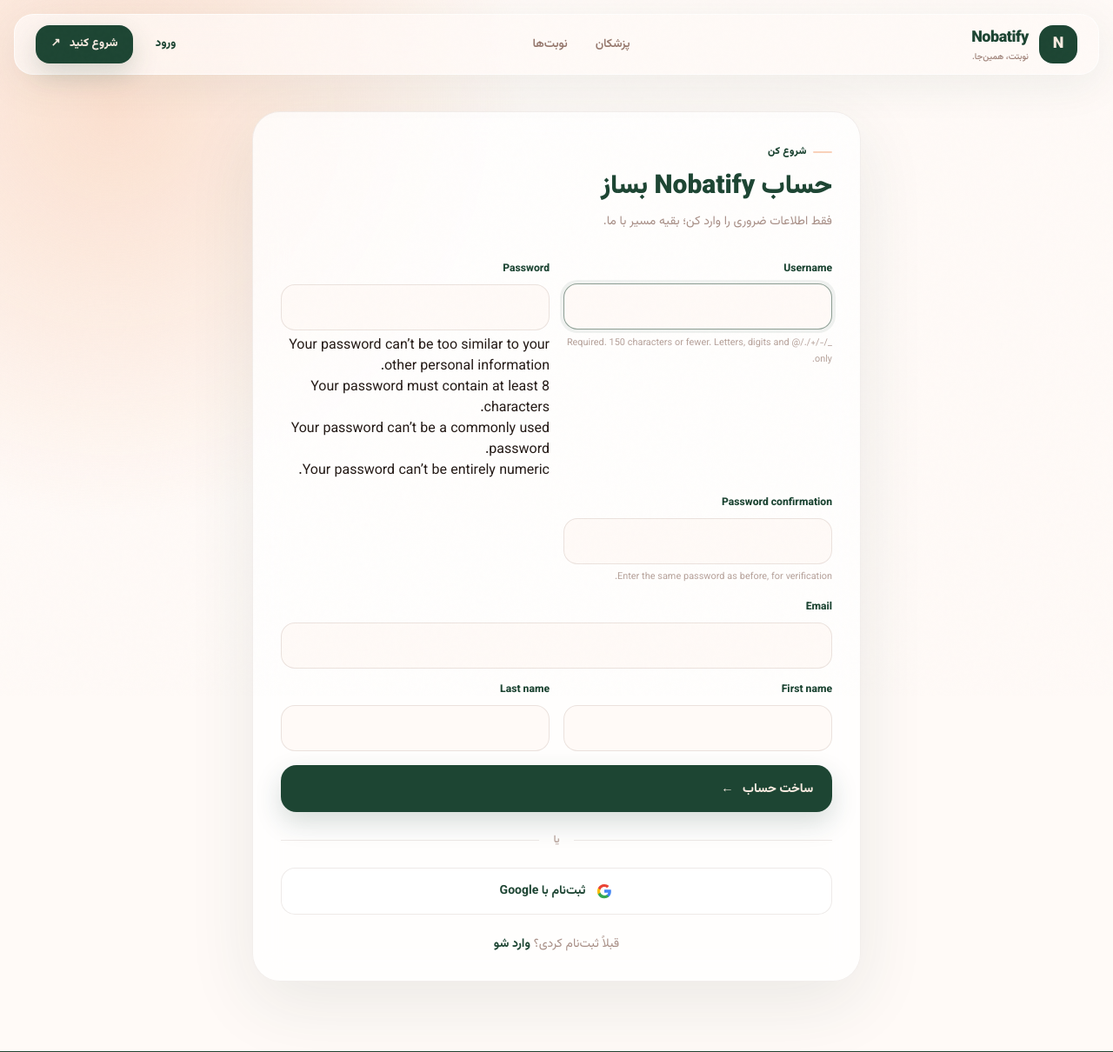
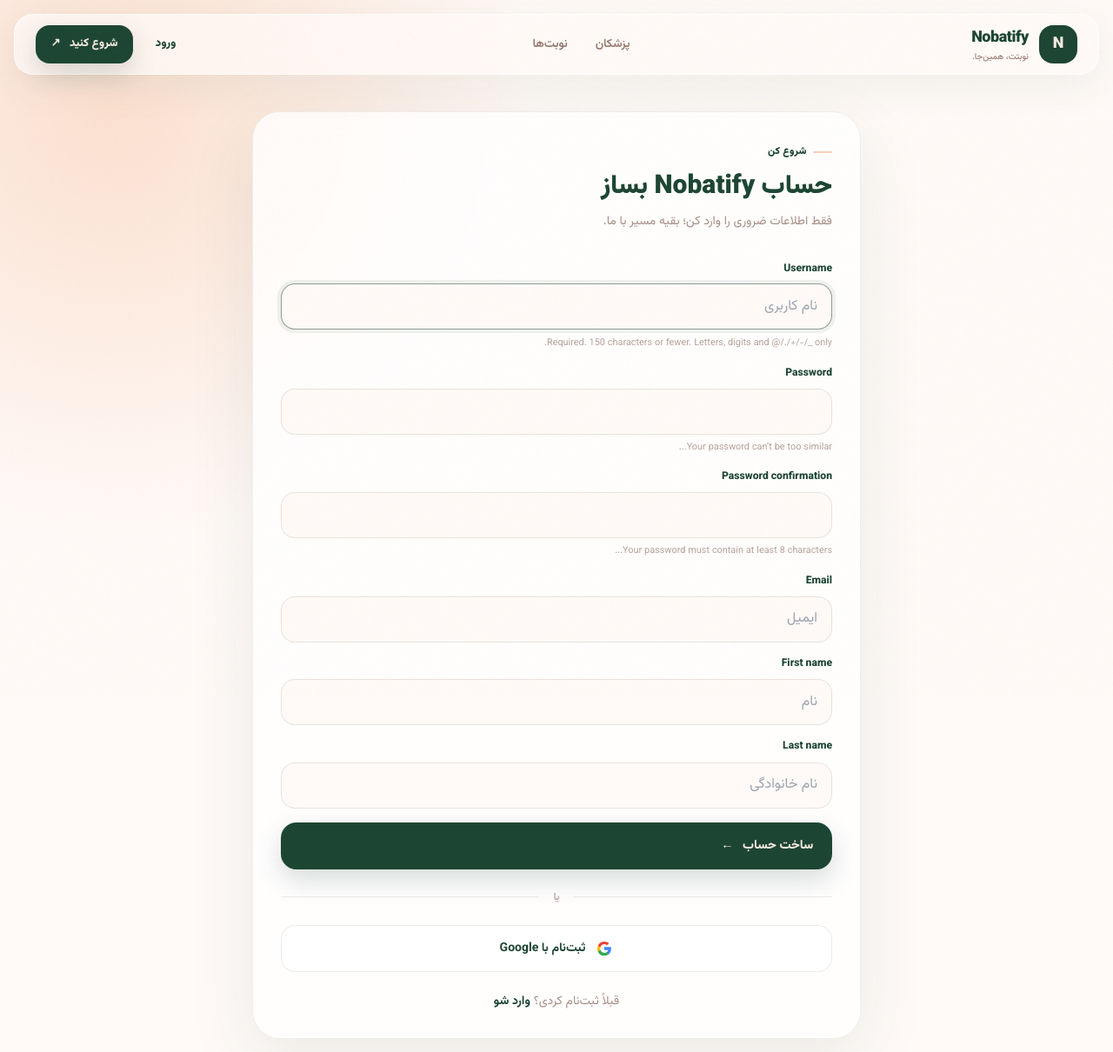
Before and after one commit to amirhosseineilat/Nobatify, a Django app: page /accounts/register/ in a window 1280 px wide. Shown: the top 1210 px of the page at 87% size. Run offline with Django 5.2, Linux system fonts and the light colour scheme; some libraries are stand-ins or nearby versions.

Commit message:
refactoring the register form

```diff
--- a/accounts/forms.py
+++ b/accounts/forms.py
@@ -12,8 +12,10 @@ from .models import Card , Wallet
 User = get_user_model()
 
 class RegistrationForm(UserCreationForm):
+
     class Meta:
         model = User
+
         fields = [
             "username",
             "password1",
@@ -22,6 +24,30 @@ class RegistrationForm(UserCreationForm):
             "first_name",
             "last_name",
         ]
+
+        widgets = {
+            "username": forms.TextInput(attrs={
+                "placeholder": "نام کاربری",
+            }),
+
+            "email": forms.EmailInput(attrs={
+                "placeholder": "ایمیل",
+            }),
+
+            "first_name": forms.TextInput(attrs={
+                "placeholder": "نام",
+            }),
+
+            "last_name": forms.TextInput(attrs={
+                "placeholder": "نام خانوادگی",
+            }),
+        }
+
+    def __init__(self, *args, **kwargs):
+        super().__init__(*args, **kwargs)
+
+        self.fields["password1"].help_text = "Your password can’t be too similar..."
+        self.fields["password2"].help_text = "Your password must contain at least 8 characters..."
 
 
 class LoginForm(AuthenticationForm):
--- a/templates/accounts/register.html
+++ b/templates/accounts/register.html
@@ -1,3 +1,4 @@
+
 {% extends "base.html" %}
 
 {% block title %}ثبت‌نام | Nobatify{% endblock %}
@@ -6,87 +7,145 @@
 {% load socialaccount %}
 
 <section class="auth-page">
+
     <div class="auth-card auth-card-wide reveal-scale">
 
+        <!-- Header -->
         <div class="mb-8">
             <span class="eyebrow">شروع کن</span>
-            <h1 class="mt-3 text-3xl font-black text-[#1D4533]">حساب Nobatify بساز</h1>
+
+            <h1 class="mt-3 text-3xl font-black text-[#1D4533]">
+                حساب Nobatify بساز
+            </h1>
+
             <p class="mt-2 text-sm leading-7 text-[#5E3122]/55">
                 فقط اطلاعات ضروری را وارد کن؛ بقیه مسیر با ما.
             </p>
         </div>
 
+
+        <!-- Register Form -->
         <form method="post" class="form-stack">
+
             {% csrf_token %}
 
-            <div class="grid gap-4 sm:grid-cols-2">
+            <!-- Fields -->
+            <div class="flex w-full flex-col gap-4">
+
                 {% for field in form %}
-                    <div class="field-wrap {% if field.name == 'email' %}sm:col-span-2{% endif %}">
-                        <label for="{{ field.id_for_label }}">{{ field.label }}</label>
+
+                    <div class="field-wrap w-full">
+
+                        <!-- Label -->
+                        <label for="{{ field.id_for_label }}">
+                            {{ field.label }}
+                        </label>
+
+                        <!-- Input -->
                         {{ field }}
 
+                        <!-- Errors -->
                         {% for error in field.errors %}
-                            <p class="field-error">{{ error }}</p>
+                            <p class="field-error">
+                                {{ error }}
+                            </p>
                         {% endfor %}
 
+                        <!-- Help text -->
                         {% if field.help_text %}
-                            <p class="field-help">{{ field.help_text|safe }}</p>
+                            <p class="field-help">
+                                {{ field.help_text|safe }}
+                            </p>
                         {% endif %}
+
                     </div>
+
                 {% endfor %}
+
             </div>
 
-            <button class="btn btn-primary btn-lg w-full" type="submit">
+
+            <!-- Submit -->
+            <button
+                class="btn btn-primary btn-lg w-full"
+                type="submit"
+            >
                 ساخت حساب <span>←</span>
             </button>
+
         </form>
 
+
+        <!-- Divider -->
         <div class="my-6 flex items-center gap-4">
+
             <div class="h-px flex-1 bg-[#5E3122]/10"></div>
-            <span class="text-xs font-bold text-[#5E3122]/40">یا</span>
+
+            <span class="text-xs font-bold text-[#5E3122]/40">
+                یا
+            </span>
+
             <div class="h-px flex-1 bg-[#5E3122]/10"></div>
+
         </div>
 
+
+        <!-- Google Register -->
         <a
             href="{% provider_login_url 'google' %}"
             class="flex w-full items-center justify-center gap-3 rounded-2xl border border-[#5E3122]/10 bg-white px-5 py-4 text-sm font-bold text-[#1D4533] transition hover:border-[#1D4533]/20 hover:bg-[#F8F6F1]"
         >
+
+            <!-- Google Icon -->
             <svg
                 class="h-5 w-5"
                 viewBox="0 0 24 24"
                 aria-hidden="true"
             >
+
                 <path
                     fill="#4285F4"
                     d="M21.35 12.23c0-.79-.07-1.55-.23-2.23H12v4.22h5.23a4.47 4.47 0 0 1-1.94 2.93v2.44h3.14c1.84-1.69 2.92-4.18 2.92-7.36z"
                 />
+
                 <path
                     fill="#34A853"
                     d="M12 21.75c2.63 0 4.84-.87 6.45-2.36l-3.14-2.44c-.87.58-1.98.92-3.31.92-2.55 0-4.71-1.72-5.49-4.04H3.27v2.52A9.75 9.75 0 0 0 12 21.75z"
                 />
+
                 <path
                     fill="#FBBC05"
                     d="M6.51 13.83A5.86 5.86 0 0 1 6.2 12c0-.64.11-1.26.31-1.83V7.65H3.27A9.75 9.75 0 0 0 2.25 12c0 1.57.38 3.06 1.02 4.35l3.24-2.52z"
                 />
+
                 <path
                     fill="#EA4335"
                     d="M12 6.13c1.43 0 2.72.49 3.74 1.45l2.8-2.8C16.84 3.17 14.63 2.25 12 2.25a9.75 9.75 0 0 0-8.73 5.4l3.24 2.52C7.29 7.85 9.45 6.13 12 6.13z"
                 />
+
             </svg>
 
             ثبت‌نام با Google
+
         </a>
 
+
+        <!-- Login Link -->
         <p class="mt-6 text-center text-sm text-[#5E3122]/55">
+
             قبلاً ثبت‌نام کردی؟
+
             <a
                 href="{% url 'login' %}"
                 class="font-bold text-[#1D4533]"
             >
                 وارد شو
             </a>
+
         </p>
 
     </div>
+
 </section>
+
 {% endblock %}
```
